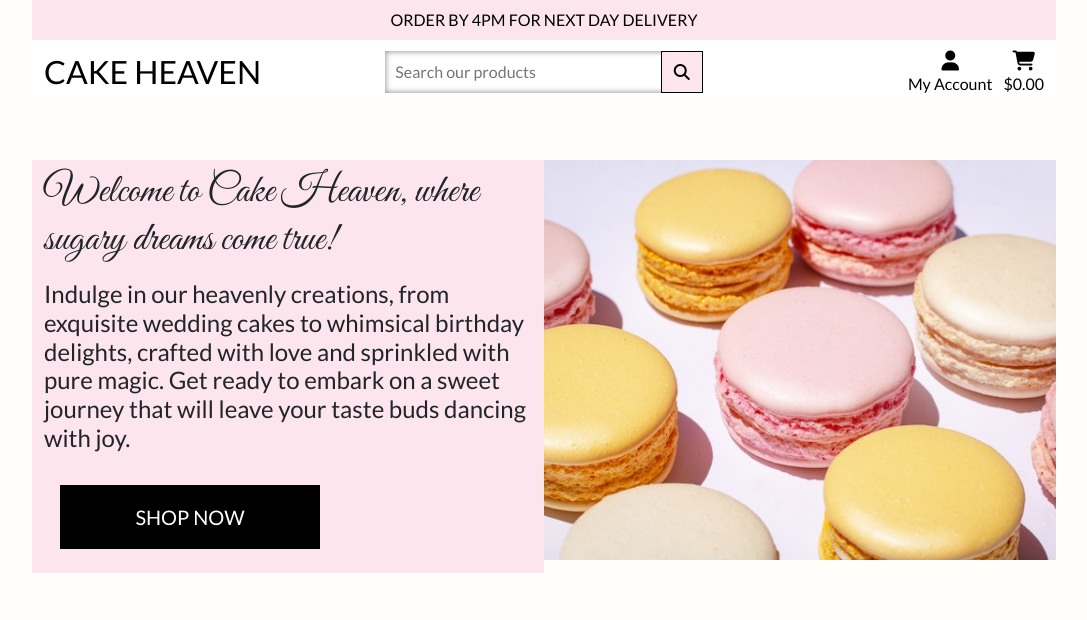
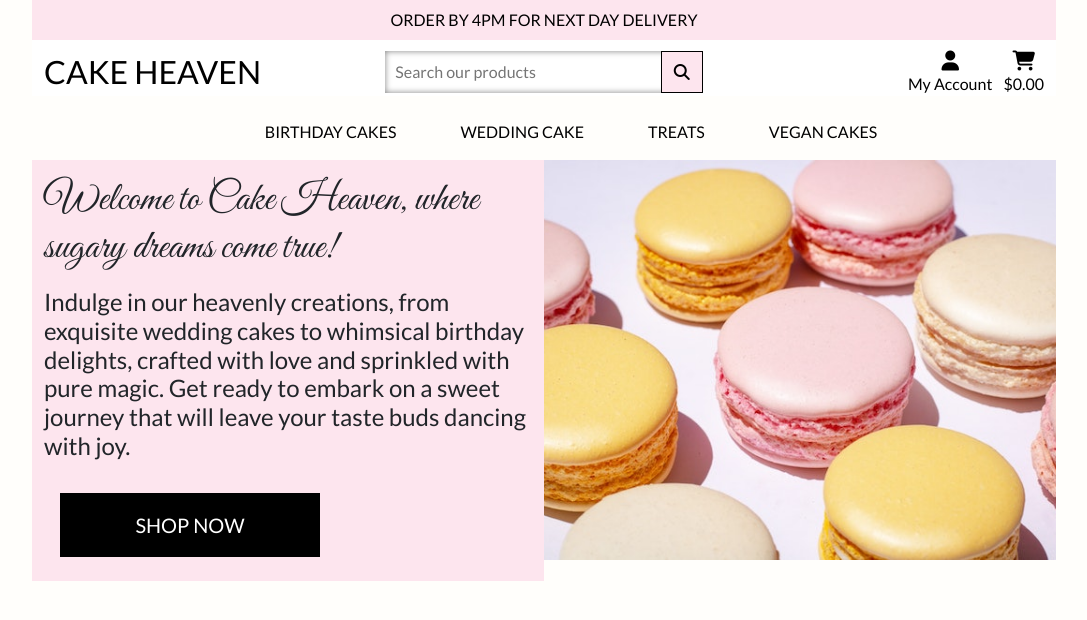
Before and after one commit to monimaj89/Project4-Cake-Heaven, a Django app: page / in a window 1280 px wide. Shown: the top 620 px of the page, without its empty margins (96-1183 px from the left). Run offline with Django 3.2, Linux system fonts and the light colour scheme; some libraries are stand-ins or nearby versions.

Commit message:
Add main navbar

```diff
--- a/home/templates/home/index.html
+++ b/home/templates/home/index.html
@@ -7,7 +7,7 @@
 <div class="container">
     <div class="row">
         <div class="col-12 col-lg-6 pink-bg">
-            <h1 class="font-title mt-2"> Welcome to Cake Heaven, where sugary dreams come true! </h1>
+            <h1 class="font-title mt-3"> Welcome to Cake Heaven, where sugary dreams come true! </h1>
             <h4 class="my-3">Indulge in our heavenly creations, from exquisite wedding cakes to whimsical birthday delights,
                 crafted with love and sprinkled with pure magic. Get ready to embark on a sweet journey that
                 will leave your taste buds dancing with joy.
--- a/static/css/base.css
+++ b/static/css/base.css
@@ -122,7 +122,16 @@ body {
     color: white;
 }
 
+.shadow-btn {
+    box-shadow: 0 0.1rem 0.2rem rgba(0,0,0,.35)!important;
+}
 
+
+.shadow-btn:active,
+.shadow-btn:focus {
+    background: var(--light-pink);
+    color: white;
+}
 
 /* Larger container on xl screens */
 @media (min-width: 1200px) {
@@ -130,3 +139,10 @@ body {
       max-width: 80%;
     }
   }
+
+
+  @media (max-width: 992px) {
+    .container {
+      max-width: 100%;
+    }
+  }
--- a/templates/base.html
+++ b/templates/base.html
@@ -30,8 +30,13 @@
     {% block corejs %}
     <!-- Bootstrap JS -->
     <script src="https://kit.fontawesome.com/baba64def8.js" crossorigin="anonymous"></script>
-    <script src="https://cdn.jsdelivr.net/npm/bootstrap@5.3.2/dist/js/bootstrap.bundle.min.js"
-        integrity="sha384-C6RzsynM9kWDrMNeT87bh95OGNyZPhcTNXj1NW7RuBCsyN/o0jlpcV8Qyq46cDfL" crossorigin="anonymous">
+    <script src="https://cdn.jsdelivr.net/npm/jquery@3.5.1/dist/jquery.min.js"
+        integrity="sha256-9/aliU8dGd2tb6OSsuzixeV4y/faTqgFtohetphbbj0=" crossorigin="anonymous"></script>
+    <script src="https://cdn.jsdelivr.net/npm/popper.js@1.16.1/dist/umd/popper.min.js"
+        integrity="sha384-9/reFTGAW83EW2RDu2S0VKaIzap3H66lZH81PoYlFhbGU+6BZp6G7niu735Sk7lN" crossorigin="anonymous">
+    </script>
+    <script src="https://cdn.jsdelivr.net/npm/bootstrap@4.6.2/dist/js/bootstrap.min.js"
+        integrity="sha384-+sLIOodYLS7CIrQpBjl+C7nPvqq+FbNUBDunl/OZv93DB7Ln/533i8e/mZXLi/P+" crossorigin="anonymous">
     </script>
     {% endblock %}
 
@@ -113,12 +118,14 @@
         <!-- Menu -->
         <div class="row mx-1">
             <nav class="navbar navbar-expand-lg navbar-light w-100">
-                <button class="navbar-toggler" type="button" data-toggle="collapse" data-target="#main-nav"
+                <button class="navbar-toggler shadow-btn" type="button" data-toggle="collapse" data-target="#main-nav"
                     aria-controls="main-nav" aria-expanded="false" aria-label="Toggle navigation">
                     <span class="navbar-toggler-icon"></span>
                 </button>
                 <!-- Mobile Nav Bar -->
                 {% include 'includes/mobile-nav.html' %}
+                <!-- Main menu -->
+                {% include 'includes/menu-nav.html' %}
             </nav>
         </div>
     </header>
--- /dev/null
+++ b/templates/includes/menu-nav.html
@@ -0,0 +1,53 @@
+<!-- Menu main nav -->
+<div class="collapse navbar-collapse" id="main-nav">
+    <ul class="navbar-nav w-auto mx-auto">
+        <li class="nav-item dropdown">
+            <a class="logo-font nav-link text-black me-5" href="#" id="birthday-link" data-toggle="dropdown" aria-haspopup="true" aria-expanded="false">
+                Birthday Cakes
+            </a>
+            <div class="dropdown-menu border-0" aria-labelledby="birthday-link">
+                <a href="" class="dropdown-item">For Her</a>
+                <a href="" class="dropdown-item ">For Him</a>
+                <a href="" class="dropdown-item ">1st Birthday Cake</a>
+                <a href="" class="dropdown-item ">18th Birthday Cake</a>
+                <a href="" class="dropdown-item ">30th Birthday Cake</a>
+                <a href="" class="dropdown-item">All Birthday Cakes</a>
+            </div>
+        </li>
+
+        <li class="nav-item dropdown">
+            <a class="logo-font nav-link text-black me-5" href="#" id="wedding-link" data-toggle="dropdown" aria-haspopup="true" aria-expanded="false">
+                Wedding Cake
+            </a>
+            <div class="dropdown-menu border-0" aria-labelledby="wedding-link">
+                <a href="" class="dropdown-item">One Tier Cakes</a>
+                <a href="" class="dropdown-item">Two Tier Cakes</a>
+                <a href="" class="dropdown-item">Three Tier Cakes</a>
+                <a href="" class="dropdown-item">All Wedding Cakes</a>
+            </div>
+        </li>
+
+        <li class="nav-item dropdown">
+            <a class="logo-font nav-link text-black me-5" href="#" id="treats-link" data-toggle="dropdown" aria-haspopup="true" aria-expanded="false">
+                Treats
+            </a>
+            <div class="dropdown-menu border-0" aria-labelledby="treats-link">
+                <a href="" class="dropdown-item">Cupcakes</a>
+                <a href="" class="dropdown-item">Brownies</a>
+                <a href="" class="dropdown-item">All Treats</a>
+            </div>
+        </li>
+
+        <li class="nav-item dropdown">
+            <a class="logo-font nav-link text-black" href="#" id="vegan-link" data-toggle="dropdown" aria-haspopup="true" aria-expanded="false">
+                Vegan Cakes
+            </a>
+            <div class="dropdown-menu border-0" aria-labelledby="vegan-link">
+                <a href="" class="dropdown-item">Birthday Vegan Cakes</a>
+                <a href="" class="dropdown-item">Wedding Vegan Cakes</a>
+                <a href="" class="dropdown-item">Vegan Treats</a>
+                <a href="" class="dropdown-item">All Vegan Cakes</a>
+            </div>
+        </li>
+    </ul>
+</div>
--- a/templates/includes/mobile-nav.html
+++ b/templates/includes/mobile-nav.html
@@ -1,5 +1,6 @@
-
+<!-- Mobile dropdown navbar -->
 <ul>
+    <!-- Search -->
     <li class="list-inline-item">
         <a class="text-black nav-link d-block d-lg-none" href="#" id="mobile-search" data-toggle="dropdown"
             aria-haspopup="true" aria-expanded="false">
@@ -8,11 +9,12 @@
                 <p class="my-0">Search</p>
             </div>
         </a>
-        <div class="dropdown-menu border-0 w-100 p-3 rounded-0 my-0" aria-labelledby="mobile-search">
+        <!-- Search dropdown -->
+        <div class="dropdown-menu border-0 p-2 rounded-0 my-0" aria-labelledby="mobile-search">
             <form class="form" method="GET" action="">
                 <div class="input-group w-100">
                     <input class="form-control border border-black rounded-0" type="text" name="q"
-                        placeholder="Search our site">
+                        placeholder="Search">
                     <div class="input-group-append">
                         <button class="form-control form-control btn btn-black border border-black rounded-0"
                             type="submit">
@@ -25,6 +27,7 @@
             </form>
         </div>
     </li>
+    <!-- Account dropdown -->
     <li class="list-inline-item dropdown">
         <a class="text-black nav-link d-block d-lg-none" href="#" id="user-options" data-toggle="dropdown"
             aria-haspopup="true" aria-expanded="false">
@@ -46,6 +49,7 @@
             {% endif %}
         </div>
     </li>
+    <!-- Shopping Bag -->
     <li class="list-inline-item">
         <a class="{% if grand_total %}text-primary font-weight-bold{% else %}text-black{% endif %} nav-link d-block d-lg-none"
             href="">
```
